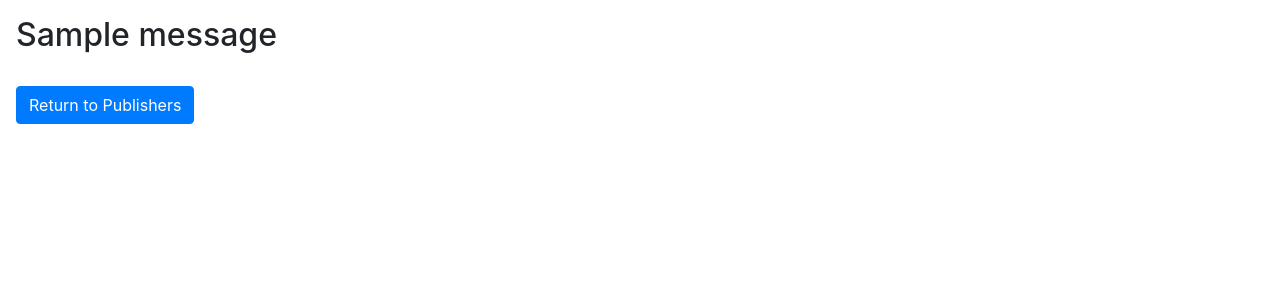
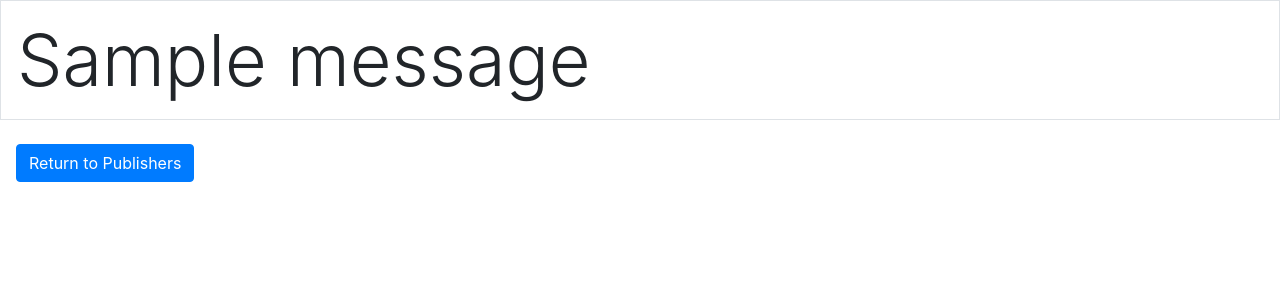
Before and after one commit to xiraynedev/pybook, a Django app: template reviews/templates/publisher_list.html in a window 1280 px wide. Shown: the part 86-386 px from the top of the page. Run offline with Django 3.2, Linux system fonts and the light colour scheme; the template is opened without the code that fills it, so the values that code supplies are empty; tables that the repository leaves empty hold one stand-in row (values such as "Sample post"); one stand-in notice (Sample message) is shown.

Commit message:
add styling to publisher_list.html

```diff
--- a/reviews/templates/publisher_list.html
+++ b/reviews/templates/publisher_list.html
@@ -3,7 +3,7 @@
 {% endblock %}
 {% block publisher_request %}
 {% for message in messages %}
-    <h2 class="m-3">{{ message }}</h2>
+    <h2 class="display-3 border p-3">{{ message }}</h2>
 {% endfor %}
     <a class="btn btn-primary m-3" href="/publishers">Return to Publishers</a>
 {% endblock %}
```
